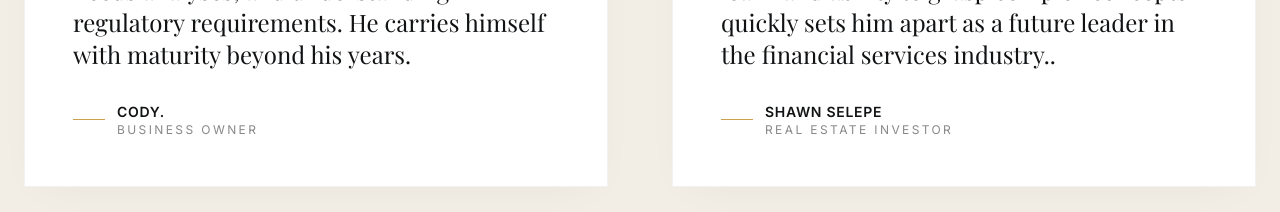
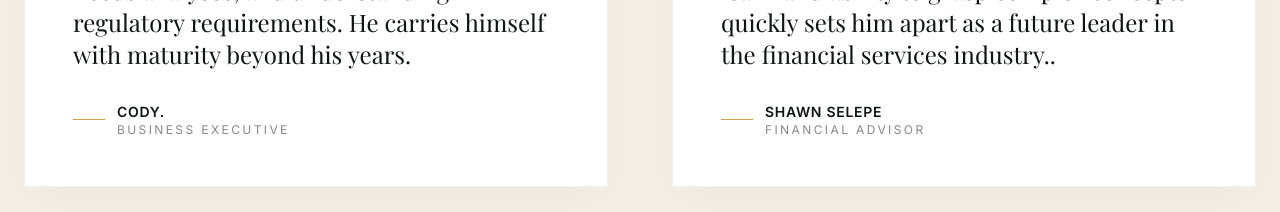
Before and after one commit to LeparaLaMapara/pulegumede, a React (Vite) app: page /#/ in a window 1280 px wide. Shown: the part 2200-2412 px from the top of the page. Built offline with nearby package versions, Linux system fonts and the light colour scheme; a web font is replaced by a local one.

Commit message:
Update roles in testimonials for TrustedSection

```diff
--- a/components/home/TrustedSection.tsx
+++ b/components/home/TrustedSection.tsx
@@ -5,12 +5,12 @@ const TESTIMONIALS = [
   {
     quote: "During his time shadowing our advisory team, Pule showed strong administrative discipline and respect for client confidentiality. He took initiative in preparing meeting notes, reviewing financial needs analyses, and understanding regulatory requirements. He carries himself with maturity beyond his years.",
     author: "Cody.",
-    role: "Business Owner"
+    role: "Business Executive"
   },
   {
     quote: "Pule demonstrated exceptional curiosity and professionalism during his job-shadowing period. He consistently asked insightful questions about financial planning strategies and compliance processes. His eagerness to learn and ability to grasp complex concepts quickly sets him apart as a future leader in the financial services industry..",
     author: "Shawn Selepe",
-    role: "Real Estate Investor"
+    role: "Financial Advisor"
   }
 ];
 
```
